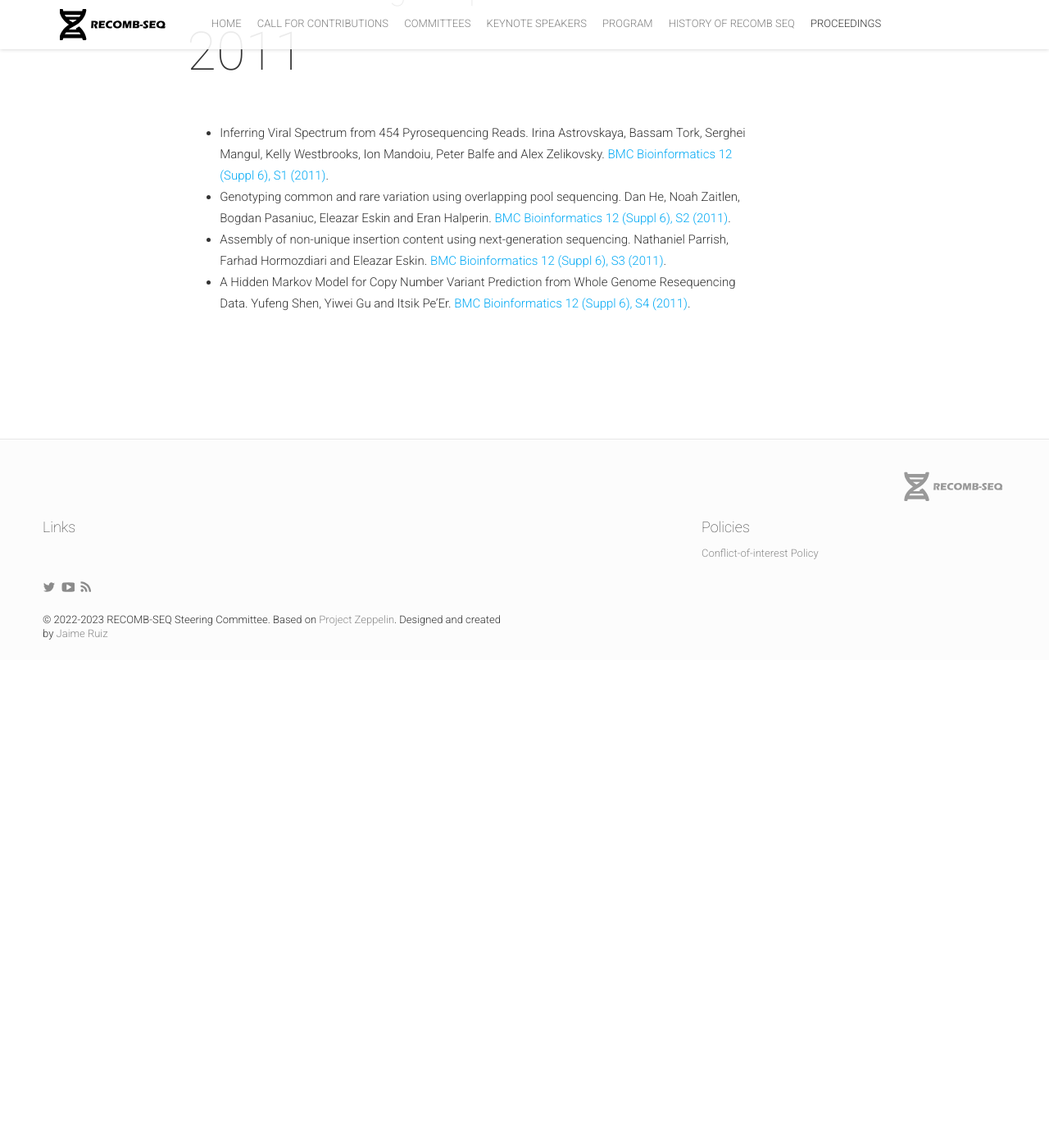
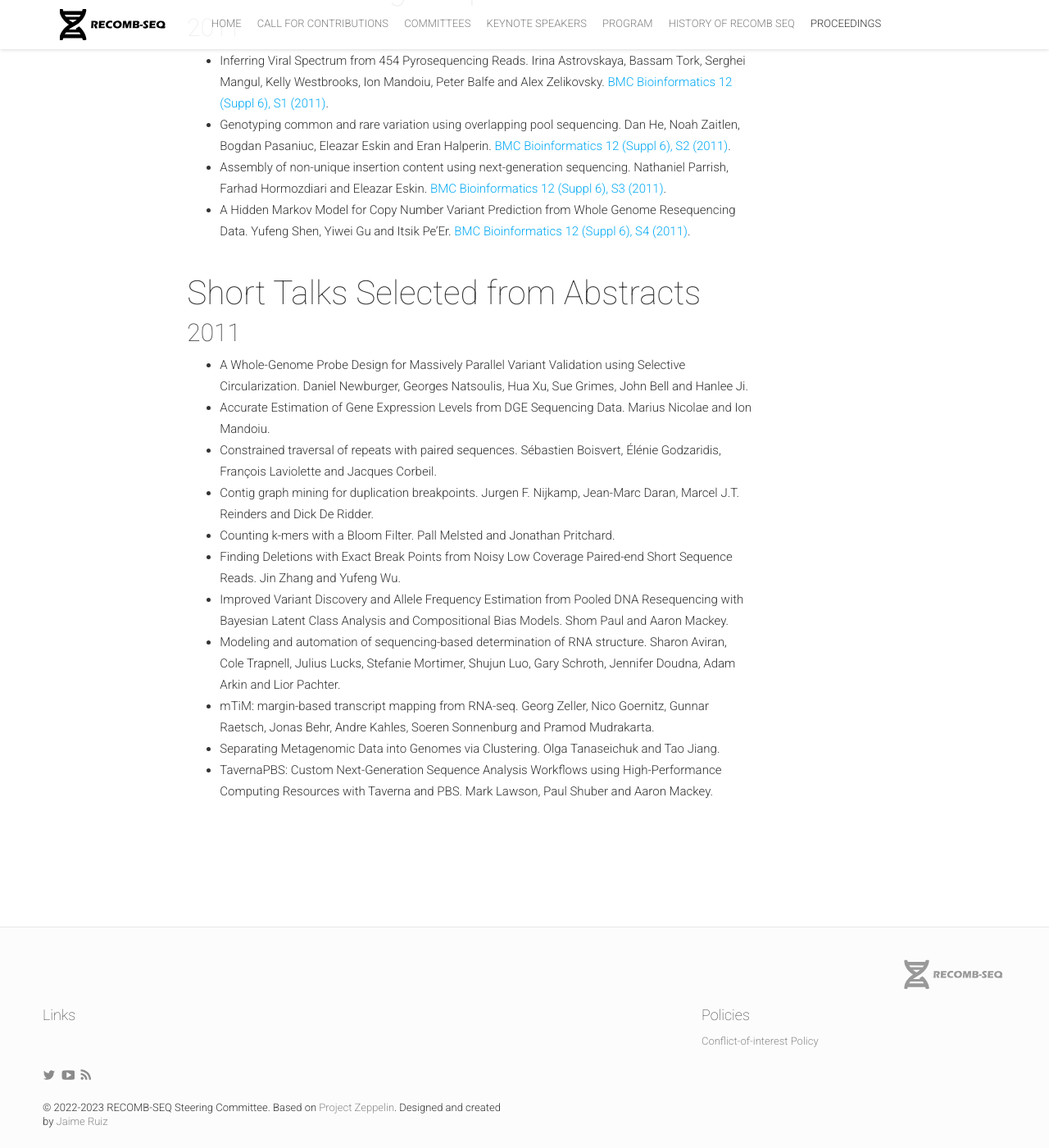
Before and after one commit to recomb-seq/recomb-seq.github.io, a Jekyll site: the page built from proceedings.md, in a window 1280 px wide and 1400 px high, scrolled down 504 px. Shown: the whole window at 82% size. Built offline with Jekyll 4.4.1, drawn with Linux system fonts in a browser that asks for light colours; nearby versions of some CDN libraries; comment, search, counter and statistics services are not loaded; before the commit the page ends 1309 px from its top, so only the background shows below that.

Commit message:
2011 proceedings - short

```diff
--- a/proceedings.md
+++ b/proceedings.md
@@ -7,9 +7,26 @@ isStaticPost: true
 
 #### Full Proceedings Papers
 
-### 2011
+##### 2011
 
   - Inferring Viral Spectrum from 454 Pyrosequencing Reads. Irina Astrovskaya, Bassam Tork, Serghei Mangul, Kelly Westbrooks, Ion Mandoiu, Peter Balfe and Alex Zelikovsky. [BMC Bioinformatics 12 (Suppl 6), S1 (2011)](https://bmcbioinformatics.biomedcentral.com/articles/10.1186/1471-2105-12-S6-S1).
   - Genotyping common and rare variation using overlapping pool sequencing. Dan He, Noah Zaitlen, Bogdan Pasaniuc, Eleazar Eskin and Eran Halperin. [BMC Bioinformatics 12 (Suppl 6), S2 (2011)](https://bmcbioinformatics.biomedcentral.com/articles/10.1186/1471-2105-12-S6-S2).
   - Assembly of non-unique insertion content using next-generation sequencing. Nathaniel Parrish, Farhad Hormozdiari and Eleazar Eskin. [BMC Bioinformatics 12 (Suppl 6), S3 (2011)](https://bmcbioinformatics.biomedcentral.com/articles/10.1186/1471-2105-12-S6-S3).
   - A Hidden Markov Model for Copy Number Variant Prediction from Whole Genome Resequencing Data. Yufeng Shen, Yiwei Gu and Itsik Pe'Er. [BMC Bioinformatics 12 (Suppl 6), S4 (2011)](https://bmcbioinformatics.biomedcentral.com/articles/10.1186/1471-2105-12-S6-S4).
+
+
+#### Short Talks Selected from Abstracts
+
+##### 2011
+
+  - A Whole-Genome Probe Design for Massively Parallel Variant Validation using Selective Circularization. Daniel Newburger, Georges Natsoulis, Hua Xu, Sue Grimes, John Bell and Hanlee Ji.
+  - Accurate Estimation of Gene Expression Levels from DGE Sequencing Data. Marius Nicolae and Ion Mandoiu.
+  - Constrained traversal of repeats with paired sequences. Sébastien Boisvert, Élénie Godzaridis, François Laviolette and Jacques Corbeil.
+  - Contig graph mining for duplication breakpoints. Jurgen F. Nijkamp, Jean-Marc Daran, Marcel J.T. Reinders and Dick De Ridder.
+  - Counting k-mers with a Bloom Filter. Pall Melsted and Jonathan Pritchard.
+  - Finding Deletions with Exact Break Points from Noisy Low Coverage Paired-end Short Sequence Reads. Jin Zhang and Yufeng Wu.
+  - Improved Variant Discovery and Allele Frequency Estimation from Pooled DNA Resequencing with Bayesian Latent Class Analysis and Compositional Bias Models. Shom Paul and Aaron Mackey.
+  - Modeling and automation of sequencing-based determination of RNA structure. Sharon Aviran, Cole Trapnell, Julius Lucks, Stefanie Mortimer, Shujun Luo, Gary Schroth, Jennifer Doudna, Adam Arkin and Lior Pachter.
+  - mTiM: margin-based transcript mapping from RNA-seq. Georg Zeller, Nico Goernitz, Gunnar Raetsch, Jonas Behr, Andre Kahles, Soeren Sonnenburg and Pramod Mudrakarta.
+  - Separating Metagenomic Data into Genomes via Clustering. Olga Tanaseichuk and Tao Jiang.
+  - TavernaPBS: Custom Next-Generation Sequence Analysis Workflows using High-Performance Computing Resources with Taverna and PBS. Mark Lawson, Paul Shuber and Aaron Mackey.
```
